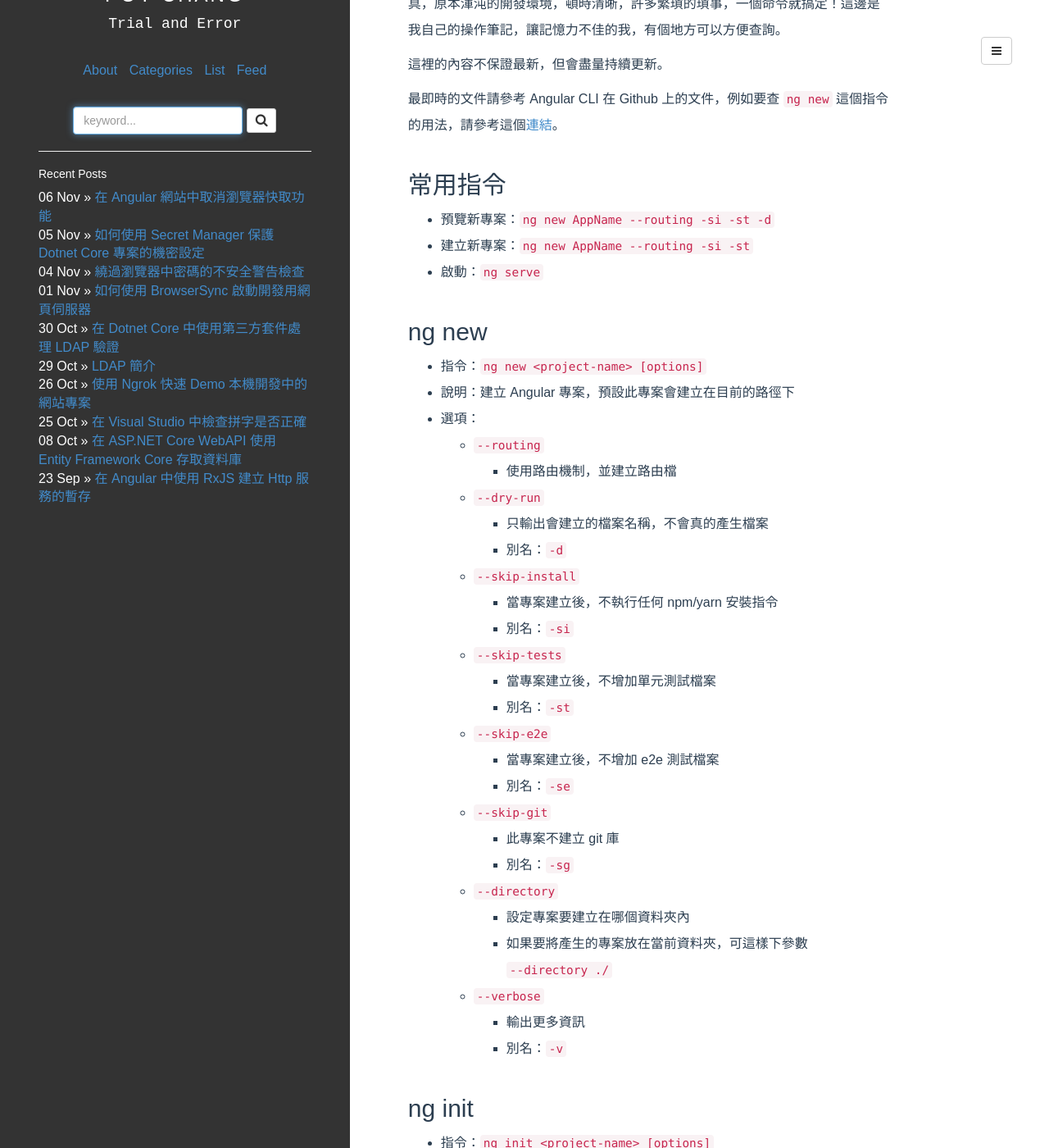
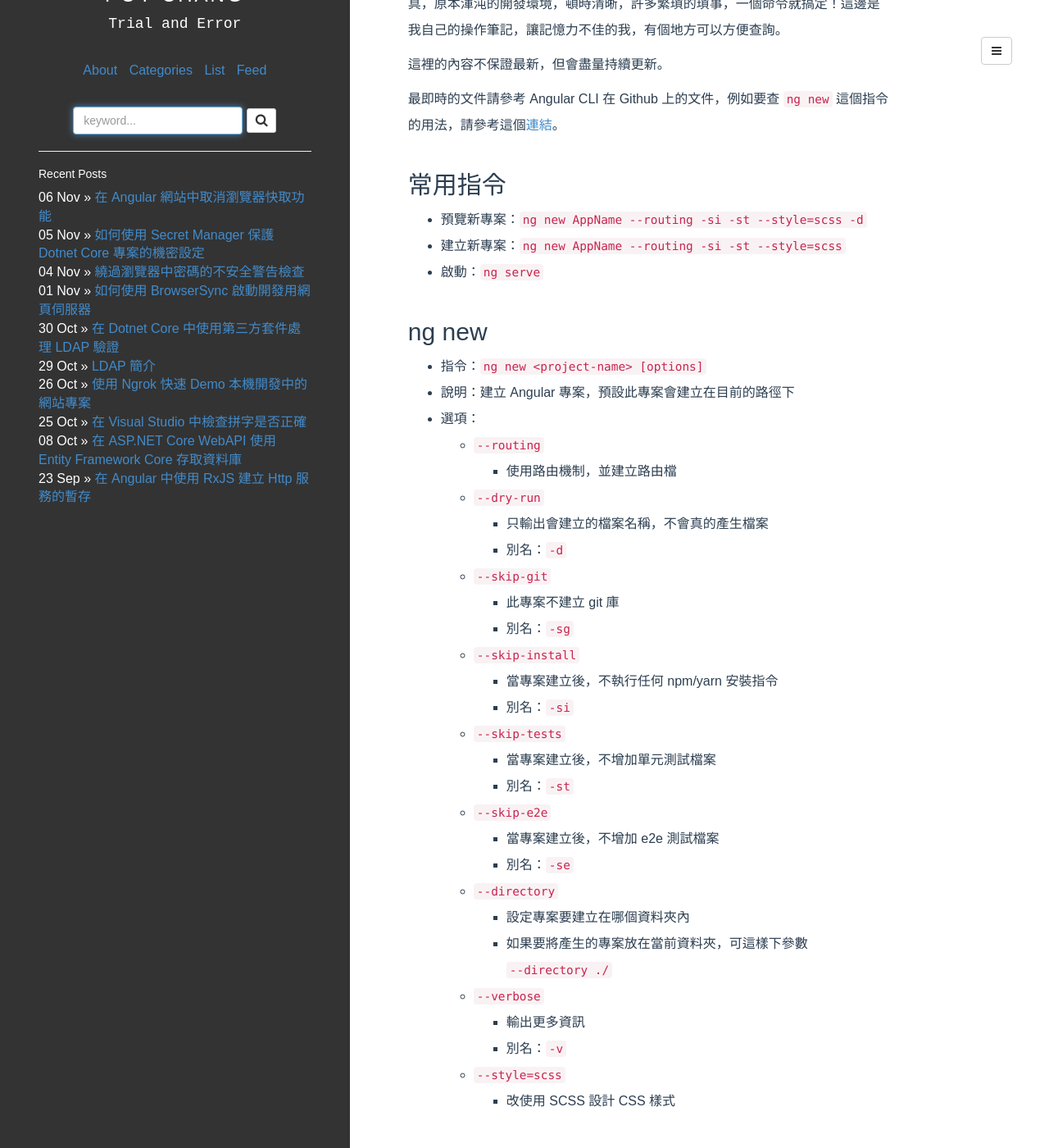
Before and after one commit to poychang/poychang.github.io, a Jekyll site: the page built from _posts/2017-01-01-angular-cli-note.md, in a window 1280 px wide and 1400 px high, scrolled down 215 px. Shown: the whole window at 82% size. Built offline with Jekyll 4.4.1, drawn with Linux system fonts in a browser that asks for light colours; some web fonts are replaced; comment, search, counter and statistics services are not loaded.

Commit message:
alter post

```diff
--- a/_posts/2017-01-01-angular-cli-note.md
+++ b/_posts/2017-01-01-angular-cli-note.md
@@ -14,8 +14,8 @@ categories: [Angular, Tools]
 
 ## 常用指令
 
-* 預覽新專案：`ng new AppName --routing -si -st -d`
-* 建立新專案：`ng new AppName --routing -si -st`
+* 預覽新專案：`ng new AppName --routing -si -st --style=scss -d`
+* 建立新專案：`ng new AppName --routing -si -st --style=scss`
 * 啟動：`ng serve`
 
 ## ng new
@@ -37,15 +40,14 @@ categories: [Angular, Tools]
 	* `--skip-e2e`
 		* 當專案建立後，不增加 e2e 測試檔案
 		* 別名：`-se`
-	* `--skip-git`
-		* 此專案不建立 git 庫
-		* 別名：`-sg`
 	* `--directory`
 		* 設定專案要建立在哪個資料夾內
 		* 如果要將產生的專案放在當前資料夾，可這樣下參數 `--directory ./`
 	* `--verbose`
 		* 輸出更多資訊
 		* 別名：`-v`
+	* `--style=scss`
+		* 改使用 SCSS 設計 CSS 樣式
 
 ## ng init
 
```
Also changed, not shown: other parts of _posts/2017-01-01-angular-cli-note.md (+3 -0 lines).
